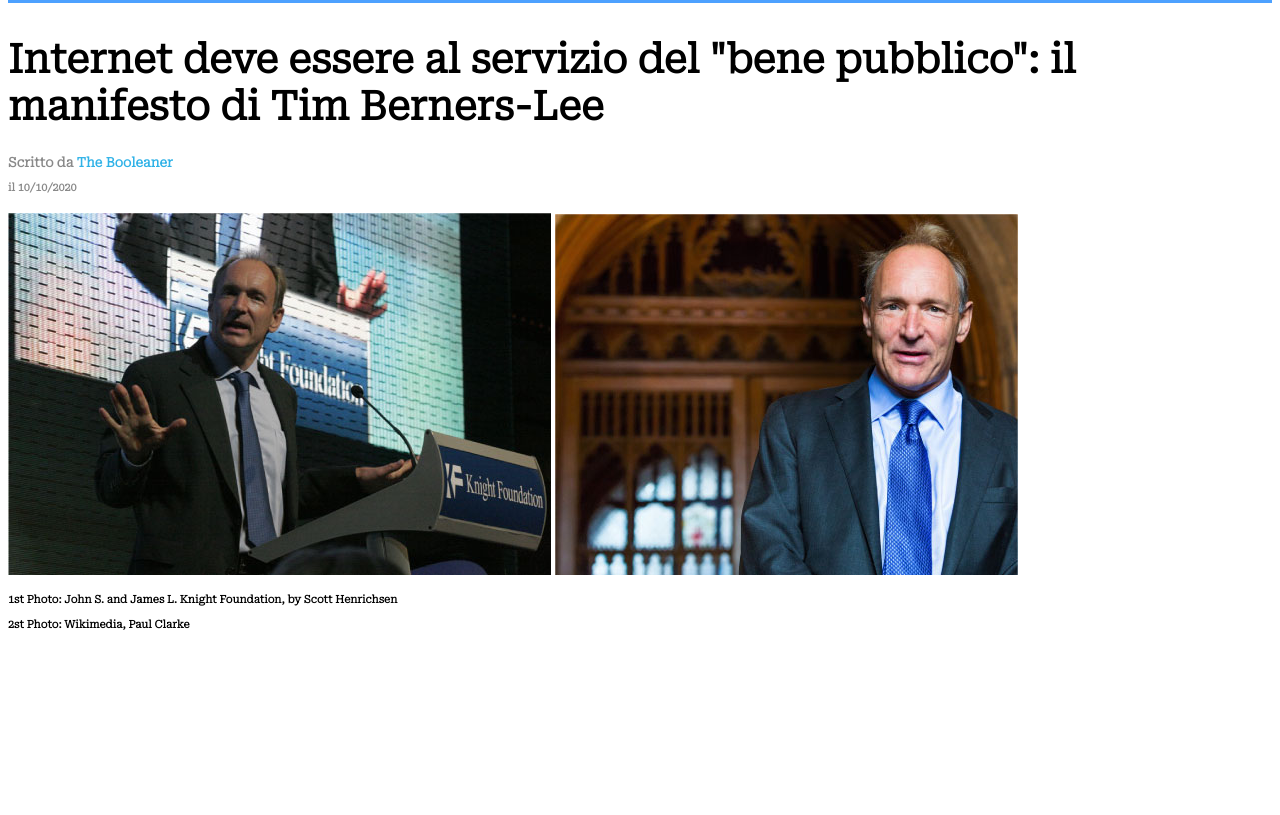
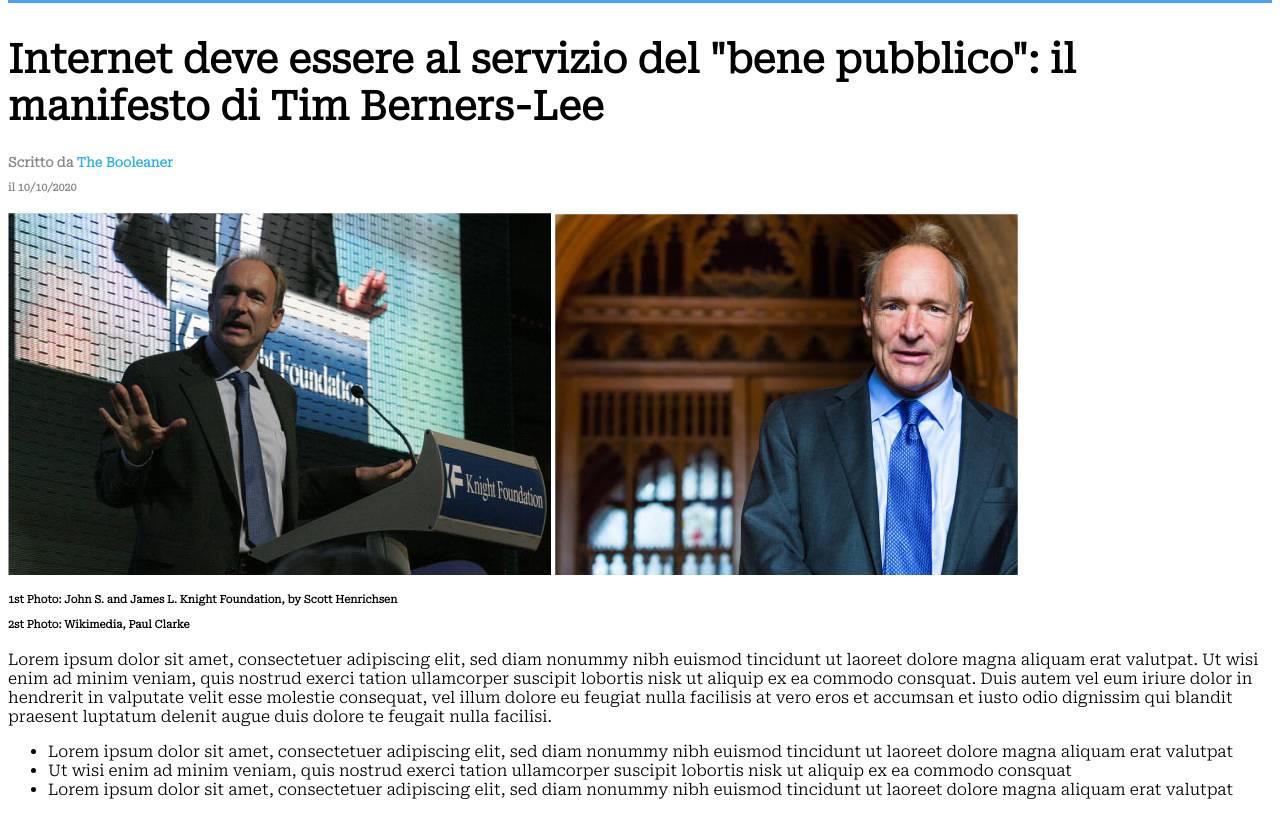
Before and after one commit to MartinaDR1/html-css-booleaner, a plain HTML site: page index.html in a window 1280 px wide. Shown: the part 126-941 px from the top of the page. Before the commit the page ends 800 px from the top, so only its background shows below. Drawn offline with Linux system fonts and the light colour scheme.

Commit message:
add list

```diff
--- a/index.html
+++ b/index.html
@@ -44,6 +44,17 @@
                 <h6>2st Photo: Wikimedia, Paul Clarke</h6>
             </div>
         </section>
+
+        <p>Lorem ipsum dolor sit amet, consectetuer adipiscing elit, sed diam nonummy nibh euismod tincidunt ut laoreet dolore magna aliquam erat valutpat. Ut wisi enim ad minim veniam, quis nostrud exerci tation ullamcorper suscipit lobortis nisk ut aliquip ex ea commodo consquat. Duis autem vel eum iriure dolor in hendrerit in valputate velit esse molestie consequat, vel illum dolore eu feugiat nulla facilisis at vero eros et accumsan et iusto odio dignissim qui blandit praesent luptatum delenit augue duis dolore te feugait nulla facilisi.</p>
+
+        <ul>
+            <li>Lorem ipsum dolor sit amet, consectetuer adipiscing elit, sed diam nonummy nibh euismod tincidunt ut laoreet dolore magna aliquam erat valutpat</li>
+            <li>Ut wisi enim ad minim veniam, quis nostrud exerci tation ullamcorper suscipit lobortis nisk ut aliquip ex ea commodo consquat</li>
+            <li>Lorem ipsum dolor sit amet, consectetuer adipiscing elit, sed diam nonummy nibh euismod tincidunt ut laoreet dolore magna aliquam erat valutpat</li>
+
+        </ul>
+
+
     </main>
 
     <!--footer-->
```
Also changed, not shown: css/style.css (line endings or trailing spaces).
